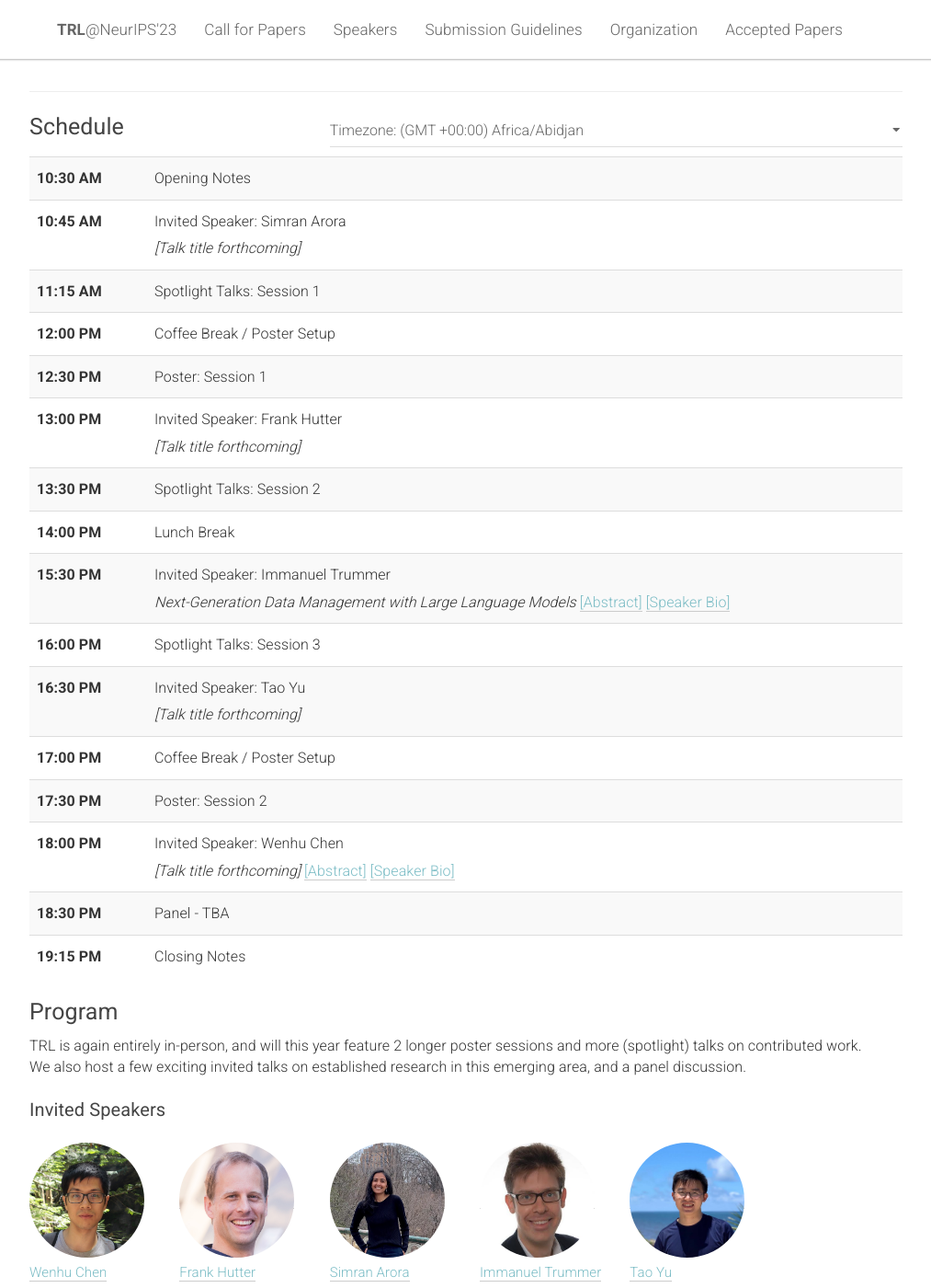
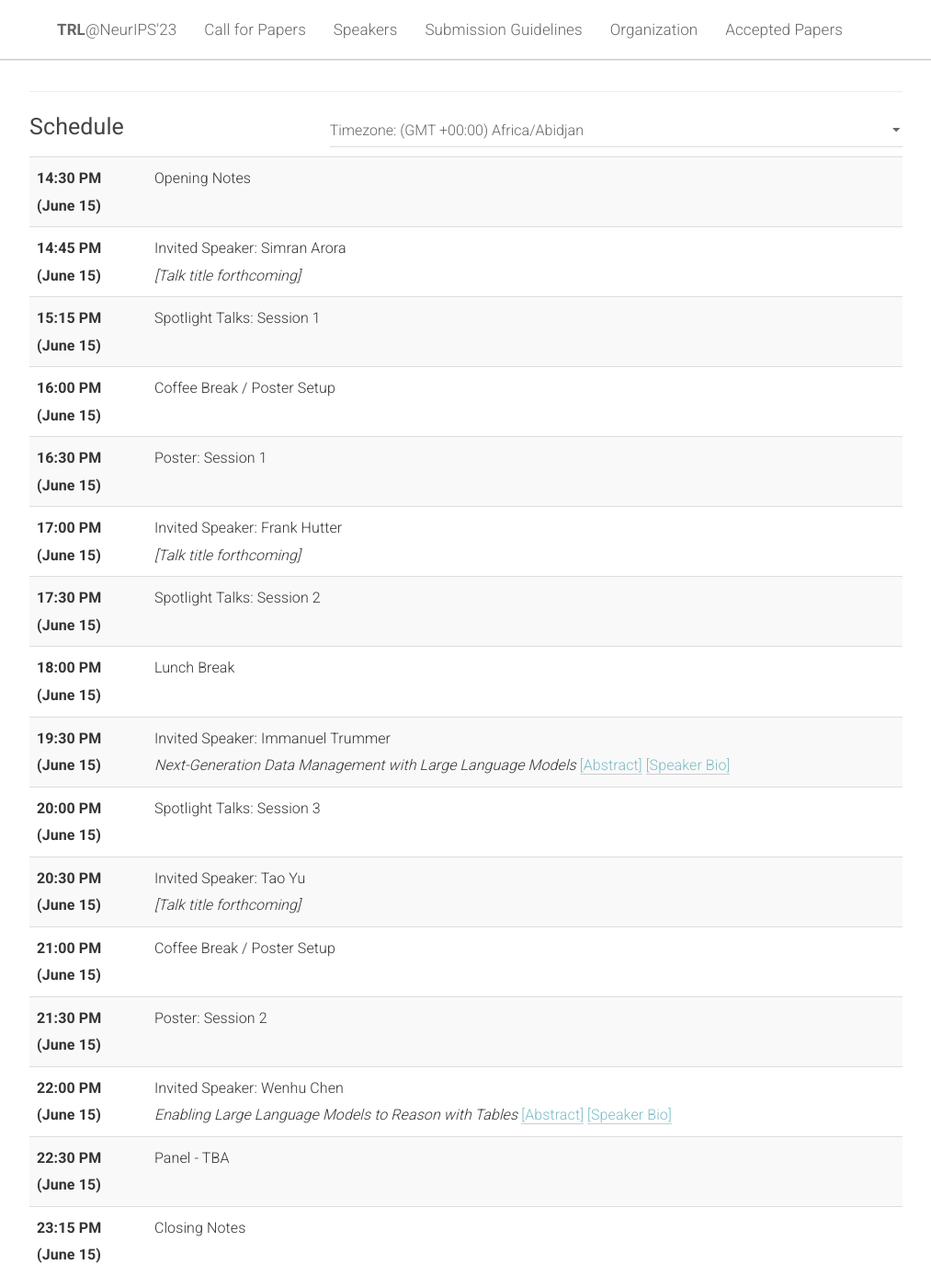
Before and after one commit to table-representation-learning/table-representation-learning.github.io, a Jekyll site: the page built from _pages/home.html, in a window 1280 px wide and 1400 px high, scrolled down 598 px. Shown: the whole window at 92% size, without its empty margins (133-1146 px from the left). Built offline with Jekyll 4.4.1, drawn with Linux system fonts in a browser that asks for light colours.

Commit message:
fix the timezone problem

```diff
--- a/_pages/home.html
+++ b/_pages/home.html
@@ -144,7 +144,7 @@ acknowledgements: ""
                             </div>
                             <a data-toggle="collapse" href="#speaker-bio-talk3" aria-cexpanded="false"
                             aria-controls="speaker-bio-talk3">[Speaker Bio]</a>
-                            <div class="collapse" id="schedule-bio-talk3">
+                            <div class="collapse" id="speaker-bio-talk3">
                                 Immanuel Trummer is an assistant professor at Cornell University and a member of the Cornell Database Group. His papers were selected for “Best of VLDB”, “Best of SIGMOD”, for the ACM SIGMOD Research Highlight Award, and for publication in CACM as CACM Research Highlight. His online lecture introducing students to database topics collected over a million views. He received the NSF CAREER Award and multiple Google Faculty Research Awards.
                             </div>
                         </td>
@@ -182,7 +182,7 @@ acknowledgements: ""
                         <th scope="row" data-time="14:00">02:00 PM</th>
                         <td>
                             Invited Speaker: Wenhu Chen<br />
-                            <span style="font-style:italic">[Talk title forthcoming]</span>
+                            <span style="font-style:italic">Enabling Large Language Models to Reason with Tables</span>
                             <a data-toggle="collapse" href="#schedule-talk5" aria-cexpanded="false"
                                 aria-controls="schedule-talk5">[Abstract]</a>
                             <div class="collapse" id="schedule-talk5">
@@ -190,7 +190,7 @@ acknowledgements: ""
                             </div>
                             <a data-toggle="collapse" href="#speaker-bio-talk5" aria-cexpanded="false"
                             aria-controls="speaker-bio-talk5">[Speaker Bio]</a>
-                            <div class="collapse" id="schedule-bio-talk5">
+                            <div class="collapse" id="speaker-bio-talk5">
                                 Wenhu Chen has been an assistant professor at Computer Science Department in University of Waterloo and Vector Institute since 2022. He obtained Canada CIFAR AI Chair Award in 2022. He also works for Google Deepmind as a part-time research scientist since 2021. Before that, he obtained his PhD from the University of California, Santa Barbara under the supervision of William Wang and Xifeng Yan. His research interest lies in natural language processing, deep learning and multimodal learning. He aims to design models to handle complex reasoning scenarios like math problem-solving, structure knowledge grounding, etc. He is also interested in building more powerful multimodal models to bridge different modalities. He received the Area Chair Award in AACL-IJCNLP 2023, the Best Paper Honorable Mention in WACV 2021, and the UCSB CS Outstanding Dissertation Award in 2021.
                             </div>
                         </td>
--- a/static/js/timezones.js
+++ b/static/js/timezones.js
@@ -83,7 +83,7 @@ $.fn.timezones.defaults = {
 
 function updateTable() {
   $("#schedule-table th").each(function() {
-    var newTime = moment.tz("2021-06-10 " + $(this).data("time"), "America/New_York").tz($("#timezone-select").val());
+    var newTime = moment.tz("2023-12-15 " + $(this).data("time"), "America/Los_Angeles").tz($("#timezone-select").val());
     if (newTime.format("DD") != "10") {
       $(this).html(newTime.format("HH:mm A [(June] DD[)]"));
     } else {
```
